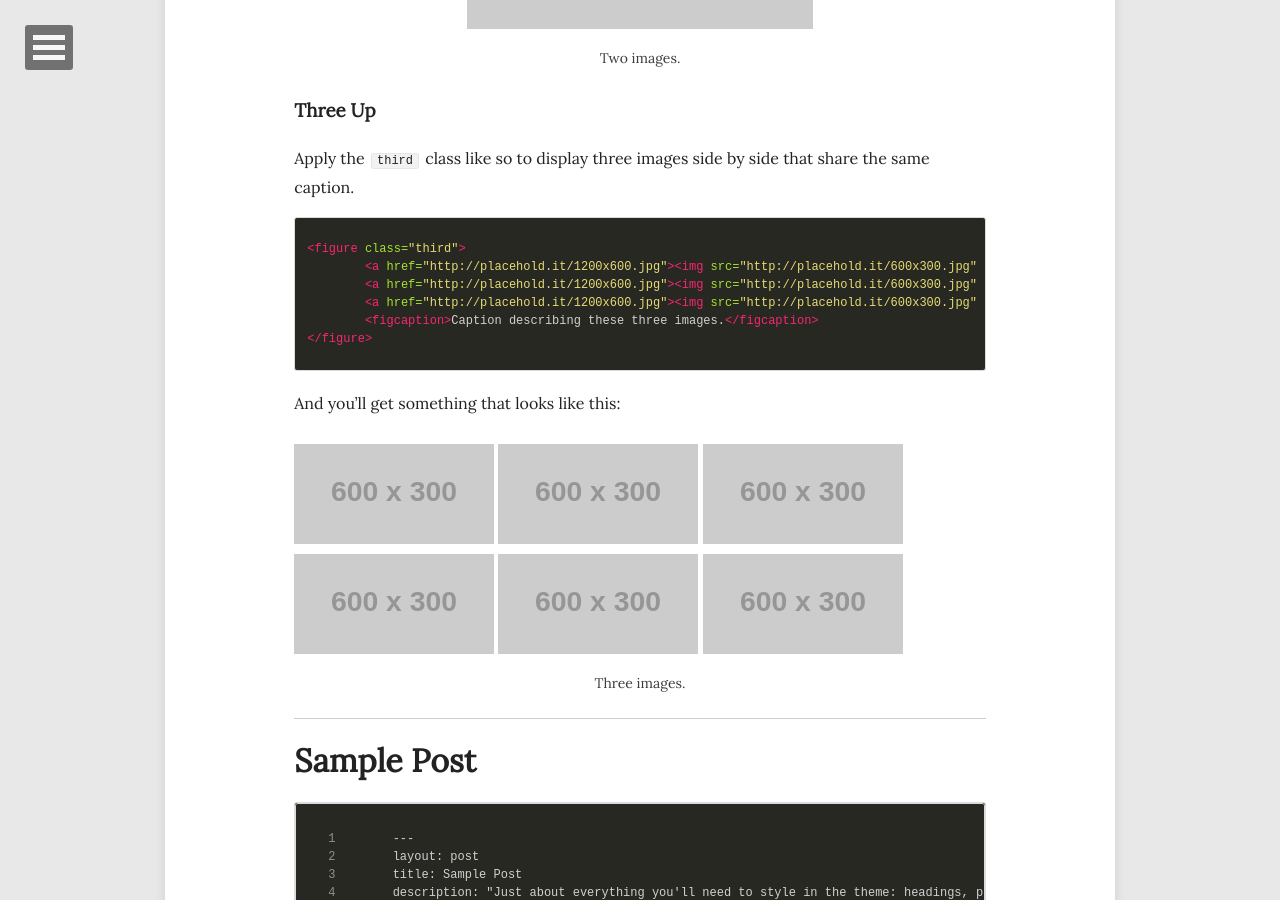
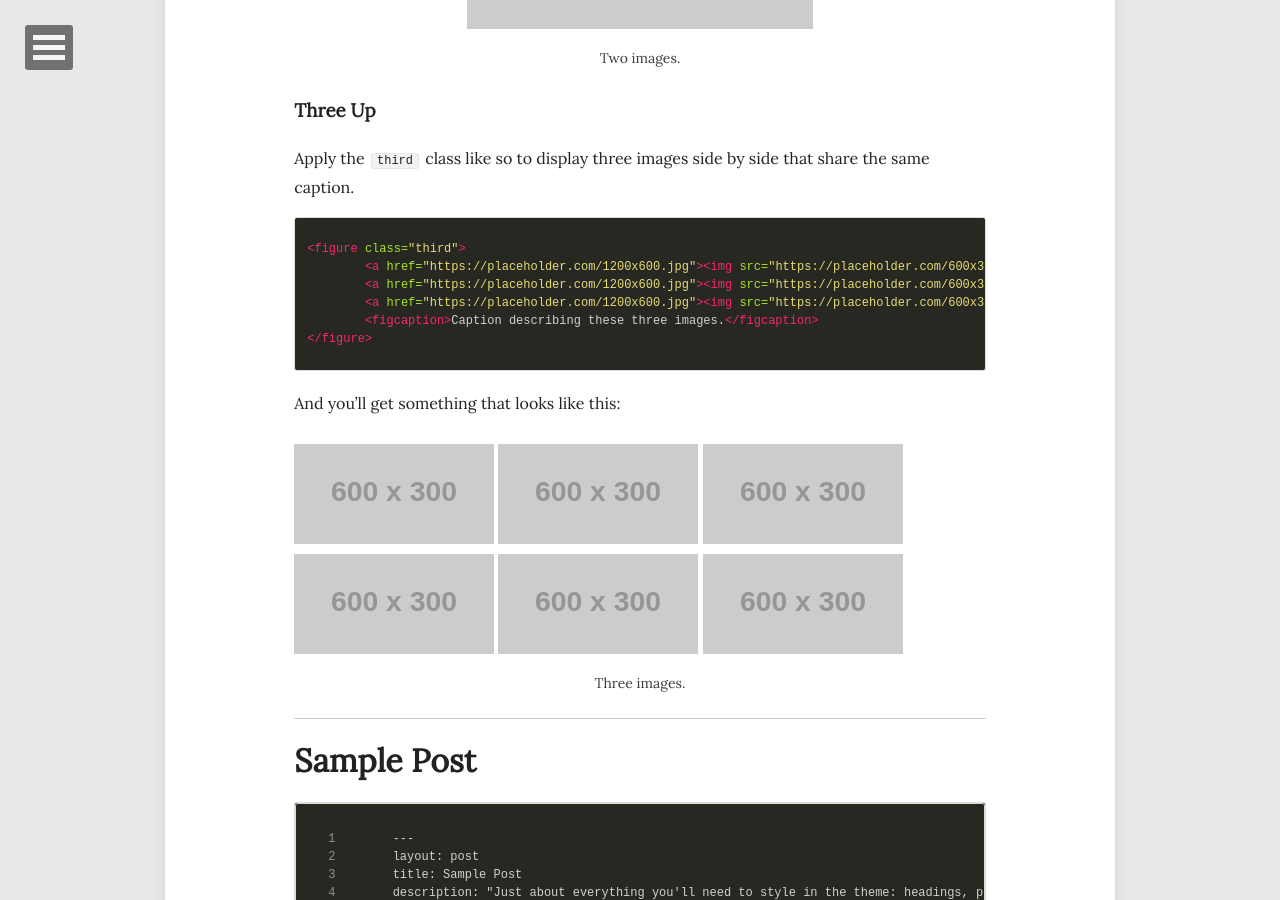
Before and after one commit to tdbe/tdbe.github.io, a Jekyll site: the page built from theme-setup.md, in a window 1280 px wide and 900 px high, scrolled down 17815 px. Built offline with Jekyll 4.4.1, drawn with Linux system fonts in a browser that asks for light colours; nearby versions of some CDN libraries.

Commit message:
https://placeholder.com

```diff
--- a/theme-setup.md
+++ b/theme-setup.md
@@ -589,10 +589,10 @@
 And you'll get something that looks like this:
 
 <figure class="half">
-	<a href="http://placehold.it/1200x600.jpg"><img src="http://placehold.it/600x300.jpg" alt=""></a>
-	<a href="http://placehold.it/1200x600.jpg"><img src="http://placehold.it/600x300.jpg" alt=""></a>
-	<img src="http://placehold.it/600x300.jpg" alt="">
-	<img src="http://placehold.it/600x300.jpg" alt="">
+	<a href="https://placeholder.com/1200x600.jpg"><img src="https://placeholder.com/600x300.jpg" alt=""></a>
+	<a href="https://placeholder.com/1200x600.jpg"><img src="https://placeholder.com/600x300.jpg" alt=""></a>
+	<img src="https://placeholder.com/600x300.jpg" alt="">
+	<img src="https://placeholder.com/600x300.jpg" alt="">
 	<figcaption>Two images.</figcaption>
 </figure>
 
@@ -602,9 +602,9 @@
 
 {% highlight html %}
 <figure class="third">
-	<a href="http://placehold.it/1200x600.jpg"><img src="http://placehold.it/600x300.jpg" alt=""></a>
-	<a href="http://placehold.it/1200x600.jpg"><img src="http://placehold.it/600x300.jpg" alt=""></a>
-	<a href="http://placehold.it/1200x600.jpg"><img src="http://placehold.it/600x300.jpg" alt=""></a>
+	<a href="https://placeholder.com/1200x600.jpg"><img src="https://placeholder.com/600x300.jpg" alt=""></a>
+	<a href="https://placeholder.com/1200x600.jpg"><img src="https://placeholder.com/600x300.jpg" alt=""></a>
+	<a href="https://placeholder.com/1200x600.jpg"><img src="https://placeholder.com/600x300.jpg" alt=""></a>
 	<figcaption>Caption describing these three images.</figcaption>
 </figure>
 {% endhighlight %}
@@ -612,12 +612,12 @@
 And you'll get something that looks like this:
 
 <figure class="third">
-	<a href="http://placehold.it/1200x600.jpg"><img src="http://placehold.it/600x300.jpg" alt=""></a>
-	<a href="http://placehold.it/1200x600.jpg"><img src="http://placehold.it/600x300.jpg" alt=""></a>
-	<a href="http://placehold.it/1200x600.jpg"><img src="http://placehold.it/600x300.jpg" alt=""></a>
-	<a href="http://placehold.it/1200x600.jpg"><img src="http://placehold.it/600x300.jpg" alt=""></a>
-	<a href="http://placehold.it/1200x600.jpg"><img src="http://placehold.it/600x300.jpg" alt=""></a>
-	<a href="http://placehold.it/1200x600.jpg"><img src="http://placehold.it/600x300.jpg" alt=""></a>
+	<a href="https://placeholder.com/1200x600.jpg"><img src="https://placeholder.com/600x300.jpg" alt=""></a>
+	<a href="https://placeholder.com/1200x600.jpg"><img src="https://placeholder.com/600x300.jpg" alt=""></a>
+	<a href="https://placeholder.com/1200x600.jpg"><img src="https://placeholder.com/600x300.jpg" alt=""></a>
+	<a href="https://placeholder.com/1200x600.jpg"><img src="https://placeholder.com/600x300.jpg" alt=""></a>
+	<a href="https://placeholder.com/1200x600.jpg"><img src="https://placeholder.com/600x300.jpg" alt=""></a>
+	<a href="https://placeholder.com/1200x600.jpg"><img src="https://placeholder.com/600x300.jpg" alt=""></a>
 	<figcaption>Three images.</figcaption>
 </figure>
 
```
